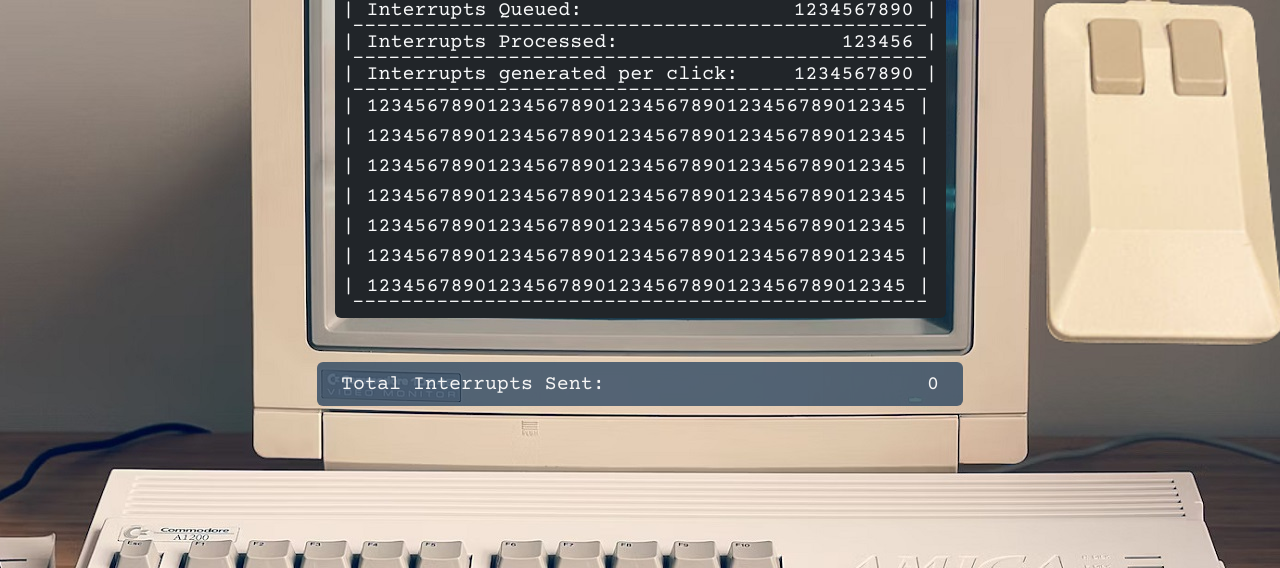
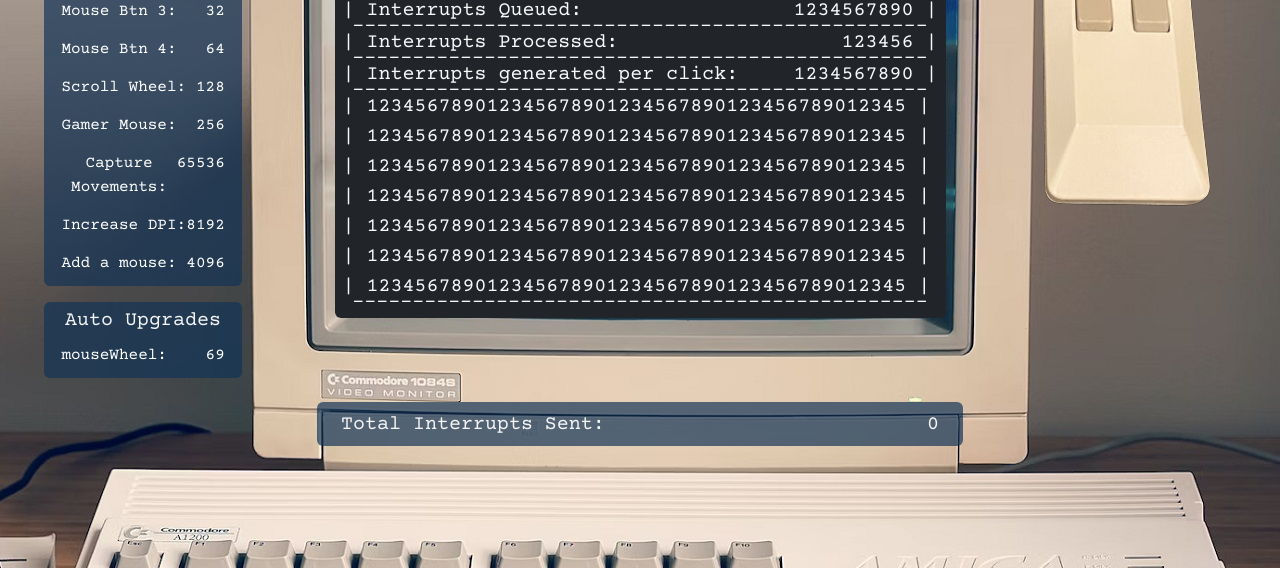
Before and after one commit to koreangeekman/checkpoint-wk2, a plain HTML site: page index.html in a window 1280 px wide. Shown: the part 232-800 px from the top of the page. Drawn offline with nearby package versions, Linux system fonts and the light colour scheme.

Commit message:
updated constants, addtnl functions, tweaks

```diff
--- a/app.js
+++ b/app.js
@@ -4,7 +4,8 @@
 
 const clickUpgrades = [
   { // adds 'right-click' aka the second mouse button as an option - requires upgrades lvl 2
-    name: 'secondMouseBtn',
+    ID: 'secondMouseBtn',
+    name: 'Second Mouse Btn',
     cost: 16,
     qty: 1, // max of 1
     bonus: 1,
@@ -12,7 +13,8 @@
     enabled: false
   },
   { // adds mouse button 3 - requires upgrades lvl 3
-    name: 'mouseBtn3',
+    ID: 'mouseBtn3',
+    name: 'Mouse Btn 3',
     cost: 32,
     qty: 1, // max of 1
     bonus: 1,
@@ -20,7 +22,8 @@
     enabled: false
   },
   { // adds mouse button 4  - requires upgrades lvl 4
-    name: 'mouseBtn4',
+    ID: 'mouseBtn4',
+    name: 'Mouse Btn 4',
     cost: 64,
     qty: 1, // max of 1
     bonus: 1,
@@ -28,7 +31,8 @@
     enabled: false
   },
   { // default scrolls 3 lines at a time... or just mouse button 3 - requires upgrades lvl 5
-    name: 'scrollWheel',
+    ID: 'scrollWheel',
+    name: 'Scroll Wheel',
     cost: 128,
     qty: 1, // max of 1
     bonus: 3,
@@ -36,13 +40,15 @@
     enabled: false
   },
   {
-    name: 'gamerMouse',
+    ID: 'gamerMouse',
+    name: 'Gamer Mouse',
     cost: 256,
     qty: 1, // max of 1
     bonus: 12, // ALL the extra buttons!; does not get modified by level
   },
   {
-    name: 'mouseMovements',
+    ID: 'mouseMovements',
+    name: 'Capture Movements',
     cost: 65536,
     qty: 1, // max of 1
     bonus: 0, // aka false; disabled until purchased
@@ -50,7 +56,8 @@
     enabled: false
   },
   {
-    name: 'mouseDPI',
+    ID: 'mouseDPI',
+    name: 'Increase DPI',
     cost: 8192,
     qty: 1, // max of 1
     bonus: 100, // default: 100, max: 32,000?; dependent on mouseMovements being TRUE; DPI doubles per level - secondary continual upgrade
@@ -58,33 +65,24 @@
     enabled: false
   },
   {
-    name: 'additionalMice',
+    ID: 'additionalMice',
+    name: 'Add a mouse',
     cost: 4096,
     qty: 1, // max of 127
     bonus: 1, // default:1, max 127; as a multiplier, duplicates the potential per mouse added! - primary continual upgrade
-    lvl: 1,
-    enabled: false
-  },
-  { // default: 1, a multiplier against the upgrades' effectiveness
-    name: 'upgradesLVL',
-    cost: 8080,
-    qty: 1, // max of 127
-    bonus: 1,
     lvl: 1,
     enabled: false
   }]
 
 const autoUpgrades = [
   { // an actual mouse in a mouse wheel with a tab that clicks a computer mouse per rotation - levels add tabs to the wheel
+    ID: 'mouseWheel',
     name: 'mouseWheel',
     cost: 69,
     qty: 1,
     bonus: 1,
     lvl: 1, // decreases interval in steps of 10ms? min 1ms; mouse running faster
     interval: 1000 // in ms
-  },
-  { // default: 1, a multiplier against the upgrades' effectiveness
-    upgradeLVL: 1
   }]
 // !SECTION GLOBAL VARIABLES
 
@@ -113,9 +111,52 @@
   drawALL()
 }
 
-function drawALL() {
-  drawStats()
-  drawGrandTotal()
+function buyClickUpgrade(upgradeName, cost) {
+
+}
+
+function formatClickUpgradeMenu() {
+  let clickMenuHTML = `
+      <div class="blueBG rounded p-1">
+        <p class="fs-5 text-center">Click Upgrades</p>
+  `;
+  clickUpgrades.forEach(upgrade => {
+    clickMenuHTML += `
+          <span class="d-flex justify-content-between btn text-white">
+            <p onclick="buyClickUpgrade(${upgrade.ID},${upgrade.cost})">${upgrade.name}: </p>
+            <p>${upgrade.cost}</p>
+          </span>
+    `
+  });
+  clickMenuHTML += `
+      </div>
+  `
+  document.getElementById('buyMenu').innerHTML += clickMenuHTML
+}
+
+function formatAutoUpgradeMenu() {
+  let autoMenuHTML = `
+      <div class="blueBG rounded p-1 mt-3">
+        <p class="fs-5 text-center">Auto Upgrades</p>
+  `;
+  autoUpgrades.forEach(upgrade => {
+    autoMenuHTML += `
+          <span class="d-flex justify-content-between btn text-white">
+            <p onclick="buyClickUpgrade(${upgrade.ID},${upgrade.cost})">${upgrade.name}: </p>
+            <p>${upgrade.cost}</p>
+          </span>
+    `
+  });
+  autoMenuHTML += `
+        </div>
+  `
+  document.getElementById('buyMenu').innerHTML += autoMenuHTML
+}
+
+function drawMenus() {
+  document.getElementById('buyMenu').innerHTML = ""
+  formatClickUpgradeMenu()
+  formatAutoUpgradeMenu()
 }
 
 function drawStats() {
@@ -125,5 +166,12 @@
 function drawGrandTotal() {
   document.getElementById('grandTotal').innerText = interrupts;
 }
+
+function drawALL() {
+  drawStats()
+  drawMenus()
+  drawGrandTotal()
+}
+
 // init draw
-drawGrandTotal()
+drawALL()
--- a/index.html
+++ b/index.html
@@ -70,13 +70,19 @@
   <main class="container-fluid">
     <div class="row justify-content-around">
 
-      <div class="col-12 my-5 pb-4"></div>
+      <!-- top padding -->
+      <div class="col-12 my-5 pb-4 padMe"></div>
 
-      <!-- SECTION MOAR STATS? -->
-      <div class="col-2"></div>
-      <!-- !SECTION MOAR STATS? -->
+      <!-- SECTION SHOP MENU -->
+      <div class="col-12 col-md-2 order-3 order-md-1 p-2">
+        <div class="upgradeMenu" id="buyMenu">
+          <!-- menu gets drawn by JS -->
+        </div>
+      </div>
+      <!-- !SECTION SHOP MENU -->
+
       <!-- SECTION STATS PAGE -->
-      <div class="col-12 col-md-6 screen mb-4">
+      <div class="col-12 col-md-6 screen mb-4 order-2 order-md-2">
         <div class="rounded bg-dark text-light justify-content-center px-2">
           <span class="text-center m-0 p-0">
             <p class="m-0 p-0">------------------------------------------------</p>
@@ -111,20 +117,20 @@
       <!-- !SECTION STATS PAGE -->
 
       <!-- SECTION MOUSE IMG -->
-      <div class="col-2 d-flex ">
+      <div class="col-12 col-md-2 order-1 order-md-3">
         <img class="m-0 p-0 " onclick="interrupt()" src="./imgs/mouse.png" alt="vintage computer mouse">
       </div>
       <!-- !SECTION MOUSE IMG -->
 
       <!-- SECTION EVEN MOAR STATS -->
-      <div class="col-12 pt-3 d-flex grandTotal">
+      <div class="col-12 pt-3 d-flex grandTotal order-4">
         <span class="blueBG d-flex w-100 p-2 rounded justify-content-between">
           <p class="px-3">Total Interrupts Sent: </p>
           <p class="px-3" id="grandTotal">0</p>
         </span>
       </div>
       <!-- !SECTION EVEN MOAR STATS -->
-      <div class="col-12 p-3 mouseWheel">
+      <div class="col-12 p-3 mouseWheel order-5">
         <img class="img-fluid d-none" id="mouseWheel" src="https://i.giphy.com/media/APaikN0tFL86BDUDgq/giphy.webp"
           alt="animated mouse in a wheel">
       </div>
--- a/style.css
+++ b/style.css
@@ -18,6 +18,10 @@
 .blueBG {
   background-color: #123456b0;
   color: whitesmoke;
+}
+
+.upgradeMenu {
+  font-size: 1rem;
 }
 
 .screen {
@@ -48,3 +52,13 @@
   width: 200px;
   border-radius: 100px;
 }
+
+@media (max-width:500px) {
+  .screen {
+    width: 460px;
+  }
+
+  .padMe {
+    display: none;
+  }
+}
```
